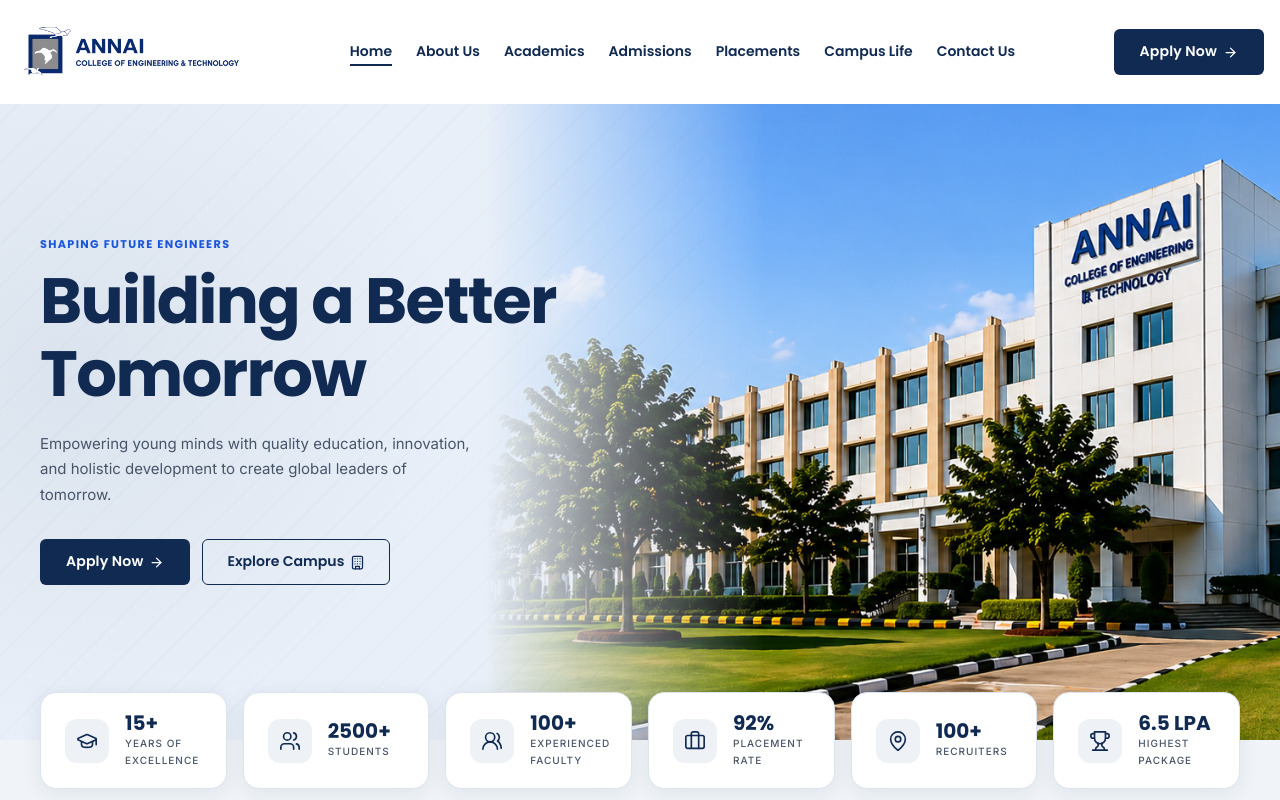
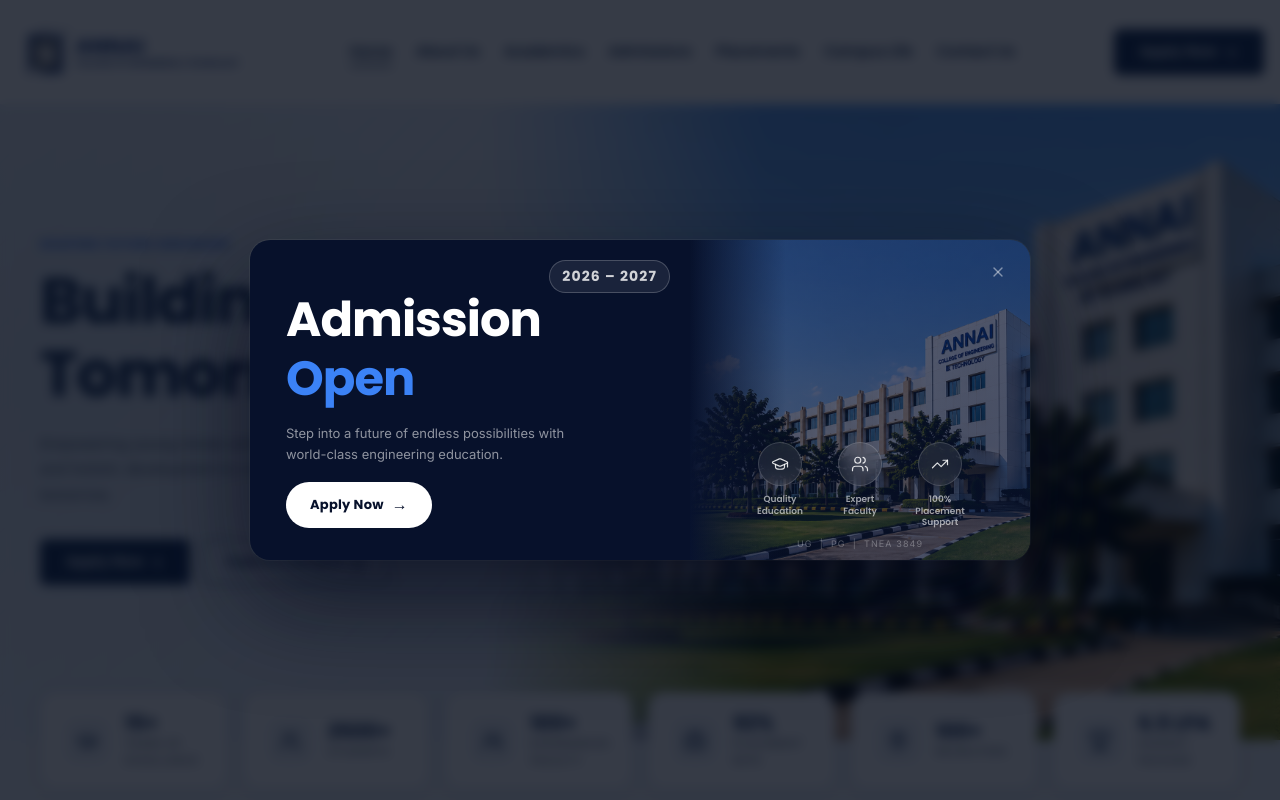
Before and after one commit to sheiktanseer/ACET, a Next.js app: page / in a window 1280 px wide. Shown: the top 800 px of the page. Built offline with nearby package versions, Linux system fonts and the light colour scheme.

Commit message:
Pop up and dynamic educational year

```diff
--- a/app/globals.css
+++ b/app/globals.css
@@ -1,4 +1,26 @@
 @import "tailwindcss";
+
+/* ═══════════════════════════════════════════════════════════════
+   Designed & Developed by Sheik Tanseer
+   B.E. Mechanical Engineering — Annai College of Engineering &
+   Technology, Kumbakonam (Batch 2016)
+   ═══════════════════════════════════════════════════════════════ */
+
+/* Hidden CSS watermark — do not remove */
+html::before {
+  content: "Created by Sheik Tanseer | annaiengineering.edu.in";
+  display: block;
+  position: absolute;
+  width: 0;
+  height: 0;
+  overflow: hidden;
+  opacity: 0;
+  pointer-events: none;
+  user-select: none;
+  font-size: 0;
+  color: transparent;
+}
+
 
 /* ─── Tailwind v4 Theme Tokens ────────────────────────────────── */
 @theme {
--- a/app/layout.js
+++ b/app/layout.js
@@ -2,6 +2,7 @@
 import Navbar from "../components/Navbar"
 import Footer from "../components/Footer"
 import GSAPProvider from "../components/GSAPProvider"
+import AdmissionPopup from "../components/AdmissionPopup"
 import { Inter, Poppins } from 'next/font/google'
 
 const inter = Inter({
@@ -21,12 +22,19 @@
 export const metadata = {
   title: "ANNAI College of Engineering & Technology",
   description: "Empowering young minds with quality education, innovative ideas, futuristic development to create global leaders of tomorrow.",
+  authors: [{ name: "Sheik Tanseer" }],
+  creator: "Sheik Tanseer",
+  other: {
+    "designed-by": "Sheik Tanseer",
+    "built-by": "Sheik Tanseer — B.E. Mechanical Engineering, Annai College 2016",
+  },
 }
 
 export default function RootLayout({ children }) {
   return (
     <html lang="en" className={`${inter.variable} ${poppins.variable}`}>
       <body className="antialiased min-h-screen flex flex-col">
+        <AdmissionPopup />
         <Navbar />
         <GSAPProvider>
           <main className="flex-1">
--- /dev/null
+++ b/components/AdmissionPopup.js
@@ -0,0 +1,193 @@
+"use client";
+
+import { useEffect, useState } from "react";
+import { motion, AnimatePresence } from "framer-motion";
+import Link from "next/link";
+import { X, GraduationCap, Users, TrendingUp, ChevronRight } from "lucide-react";
+
+const highlights = [
+  { icon: GraduationCap, label: "Quality\nEducation" },
+  { icon: Users, label: "Expert\nFaculty" },
+  { icon: TrendingUp, label: "100%\nPlacement\nSupport" },
+];
+
+export default function AdmissionPopup() {
+  const [open, setOpen] = useState(false);
+
+  /* Academic year: always current → next, updates automatically every Jan 1 */
+  const yr = new Date().getFullYear();
+  const acYear = `${yr} – ${yr + 1}`;
+
+  /* Show popup 1s after mount on EVERY page load — no storage gate */
+  useEffect(() => {
+    const t = setTimeout(() => setOpen(true), 1000);
+    return () => clearTimeout(t);
+  }, []);
+
+  const close = () => setOpen(false);
+
+  return (
+    <AnimatePresence>
+      {open && (
+        /* ── Backdrop ── */
+        <motion.div
+          key="backdrop"
+          initial={{ opacity: 0 }}
+          animate={{ opacity: 1 }}
+          exit={{ opacity: 0 }}
+          transition={{ duration: 0.3 }}
+          onClick={close}
+          className="fixed inset-0 z-[9999] flex items-center justify-center p-4 md:p-6"
+          style={{ backgroundColor: "rgba(4,10,24,0.80)", backdropFilter: "blur(6px)" }}
+        >
+          {/* ── Modal — wide landscape banner ── */}
+          <motion.div
+            key="modal"
+            initial={{ opacity: 0, scale: 0.9, y: 28 }}
+            animate={{ opacity: 1, scale: 1, y: 0 }}
+            exit={{ opacity: 0, scale: 0.92, y: 20 }}
+            transition={{ duration: 0.42, ease: [0.22, 1, 0.36, 1] }}
+            onClick={(e) => e.stopPropagation()}
+            className="relative w-full overflow-hidden"
+            style={{
+              maxWidth: "780px",
+              borderRadius: "20px",
+              background: "#07112b",
+              boxShadow: "0 40px 100px rgba(4,10,30,0.7), 0 0 0 1px rgba(255,255,255,0.06)",
+            }}
+          >
+            {/* ── LAYOUT: left content + right photo ── */}
+            <div className="flex min-h-[320px]">
+
+              {/* ═══ LEFT CONTENT PANEL ═══ */}
+              <div className="relative z-10 flex flex-col justify-between px-9 py-8 flex-1 min-w-0">
+
+                {/* 2026-27 pill — top right */}
+                <div className="flex items-start justify-between mb-5">
+                  <div
+                    className="absolute top-5 right-5 z-20 px-3 py-1 rounded-full border font-heading font-bold text-[14px]"
+                    style={{
+                      borderColor: "rgba(255,255,255,0.2)",
+                      background: "rgba(255,255,255,0.08)",
+                      color: "rgba(255,255,255,0.80)",
+                      letterSpacing: "0.08em",
+                    }}
+                  >
+                    {acYear}
+                  </div>
+                </div>
+
+
+
+                {/* Headline */}
+                <div className="mb-4">
+                  <h2
+                    className="font-heading font-black leading-[1.05] mb-1"
+                    style={{ fontSize: "clamp(2rem, 4vw, 3rem)", color: "#ffffff", letterSpacing: "-0.02em" }}
+                  >
+                    Admission
+                  </h2>
+                  <h2
+                    className="font-heading font-black leading-[1.05] mb-4"
+                    style={{ fontSize: "clamp(2rem, 4vw, 3rem)", color: "#3b82f6", letterSpacing: "-0.02em" }}
+                  >
+                    Open
+                  </h2>
+                  <p style={{ color: "rgba(255,255,255,0.55)", fontSize: "13px", lineHeight: 1.65, maxWidth: "280px" }}>
+                    Step into a future of endless possibilities with world-class engineering education.
+                  </p>
+                </div>
+
+                {/* CTA buttons */}
+                <div className="flex items-center gap-4 flex-wrap">
+                  <Link
+                    href="/contact"
+                    onClick={close}
+                    className="inline-flex items-center gap-2 font-heading font-bold text-[13px] text-[#07112b] px-6 py-2.5 rounded-full transition-all hover:scale-105 active:scale-95"
+                    style={{ background: "#ffffff", letterSpacing: "0.02em" }}
+                  >
+                    Apply Now <span style={{ fontSize: "16px" }}>→</span>
+                  </Link>
+                </div>
+
+              </div>
+
+              {/* ═══ RIGHT PHOTO PANEL ═══ */}
+              <div
+                className="relative shrink-0 hidden sm:block"
+                style={{ width: "340px" }}
+              >
+                {/* Building photo */}
+                <img
+                  src="/img/main-banner.png"
+                  alt=""
+                  className="absolute inset-0 w-full h-full object-cover object-center"
+                  style={{ opacity: 0.55 }}
+                />
+
+                {/* Deep gradient blending left edge into card bg */}
+                <div
+                  className="absolute inset-y-0 left-0 w-24 z-10"
+                  style={{ background: "linear-gradient(to right, #07112b, transparent)" }}
+                />
+
+                {/* Subtle dark vignette over photo */}
+                <div
+                  className="absolute inset-0 z-10"
+                  style={{ background: "linear-gradient(135deg, rgba(7,17,43,0.3) 0%, rgba(10,22,55,0.55) 100%)" }}
+                />
+
+
+
+                {/* 3 highlight icons — centred on photo */}
+                <div className="absolute inset-x-0 bottom-0 z-20 flex justify-center gap-5 pb-8 px-4">
+                  {highlights.map(({ icon: Icon, label }, i) => (
+                    <div key={i} className="flex flex-col items-center gap-2" style={{ minWidth: "60px" }}>
+                      <div
+                        className="w-11 h-11 rounded-full flex items-center justify-center border"
+                        style={{
+                          borderColor: "rgba(255,255,255,0.15)",
+                          background: "rgba(255,255,255,0.08)",
+                          backdropFilter: "blur(8px)",
+                          color: "rgba(255,255,255,0.85)",
+                        }}
+                      >
+                        <Icon size={18} strokeWidth={1.6} />
+                      </div>
+                      <span
+                        className="font-heading font-semibold text-center whitespace-pre-line leading-tight"
+                        style={{ fontSize: "9px", color: "rgba(255,255,255,0.6)", textAlign: "center" }}
+                      >
+                        {label}
+                      </span>
+                    </div>
+                  ))}
+                </div>
+
+                {/* UG | PG line — very bottom */}
+                <div
+                  className="absolute bottom-2 right-0 left-0 text-center z-20"
+                  style={{ fontSize: "9px", color: "rgba(255,255,255,0.3)", letterSpacing: "0.12em" }}
+                >
+                  UG &nbsp;|&nbsp; PG &nbsp;|&nbsp; TNEA 3849
+                </div>
+
+              </div>
+
+            </div>
+
+            {/* ── Global close button ── */}
+            <button
+              onClick={close}
+              className="absolute top-4 right-4 z-30 w-8 h-8 rounded-full flex items-center justify-center transition-all hover:bg-white/10"
+              style={{ color: "rgba(255,255,255,0.45)" }}
+            >
+              <X size={16} />
+            </button>
+
+          </motion.div>
+        </motion.div>
+      )}
+    </AnimatePresence>
+  );
+}
--- a/components/Footer.js
+++ b/components/Footer.js
@@ -29,6 +29,9 @@
 ];
 
 export default function Footer() {
+
+  const yr = new Date().getFullYear();
+
   return (
     <footer className="bg-white border-t border-[var(--color-border)]">
 
@@ -114,15 +117,35 @@
       {/* Bottom bar */}
       <div className="border-t border-[var(--color-border)] py-4 bg-[var(--color-bg-page)]">
         <div className="container-footer flex flex-col md:flex-row items-center justify-between gap-3 text-[11.5px] text-[var(--color-text-mid)] font-medium">
-          <p>© 2026 Annai College of Engineering & Technology. All Rights Reserved.</p>
+          <p>© {yr} Annai College of Engineering &amp; Technology. All Rights Reserved.</p>
           <div className="flex items-center gap-4">
-            <a href="#" className="hover:text-[var(--color-primary)] transition-colors">Built by</a>
-            <span className="text-[var(--color-border)]">|</span>
-            <a href="#" className="hover:text-[var(--color-primary)] transition-colors">a Mechanical Engineering alumnus.</a>
+            <span className="hover:text-[var(--color-primary)] transition-colors">Designed &amp; Developed by <strong>Sheik Tanseer</strong></span>
           </div>
         </div>
       </div>
 
+      {/* ── Watermark: hidden from UI, present in DOM and source ── */}
+      <span
+        aria-hidden="false"
+        data-creator="Sheik Tanseer"
+        data-project="Annai College of Engineering & Technology Website"
+        style={{
+          position: "absolute",
+          width: "1px",
+          height: "1px",
+          padding: 0,
+          margin: "-1px",
+          overflow: "hidden",
+          clip: "rect(0,0,0,0)",
+          whiteSpace: "nowrap",
+          border: 0,
+          userSelect: "none",
+          pointerEvents: "none",
+        }}
+      >
+        Created by Sheik Tanseer | Annai College of Engineering &amp; Technology
+      </span>
+
     </footer>
   );
 }
```
Also changed, not shown: 1 other file (tests, documents, lock files or other folders).
